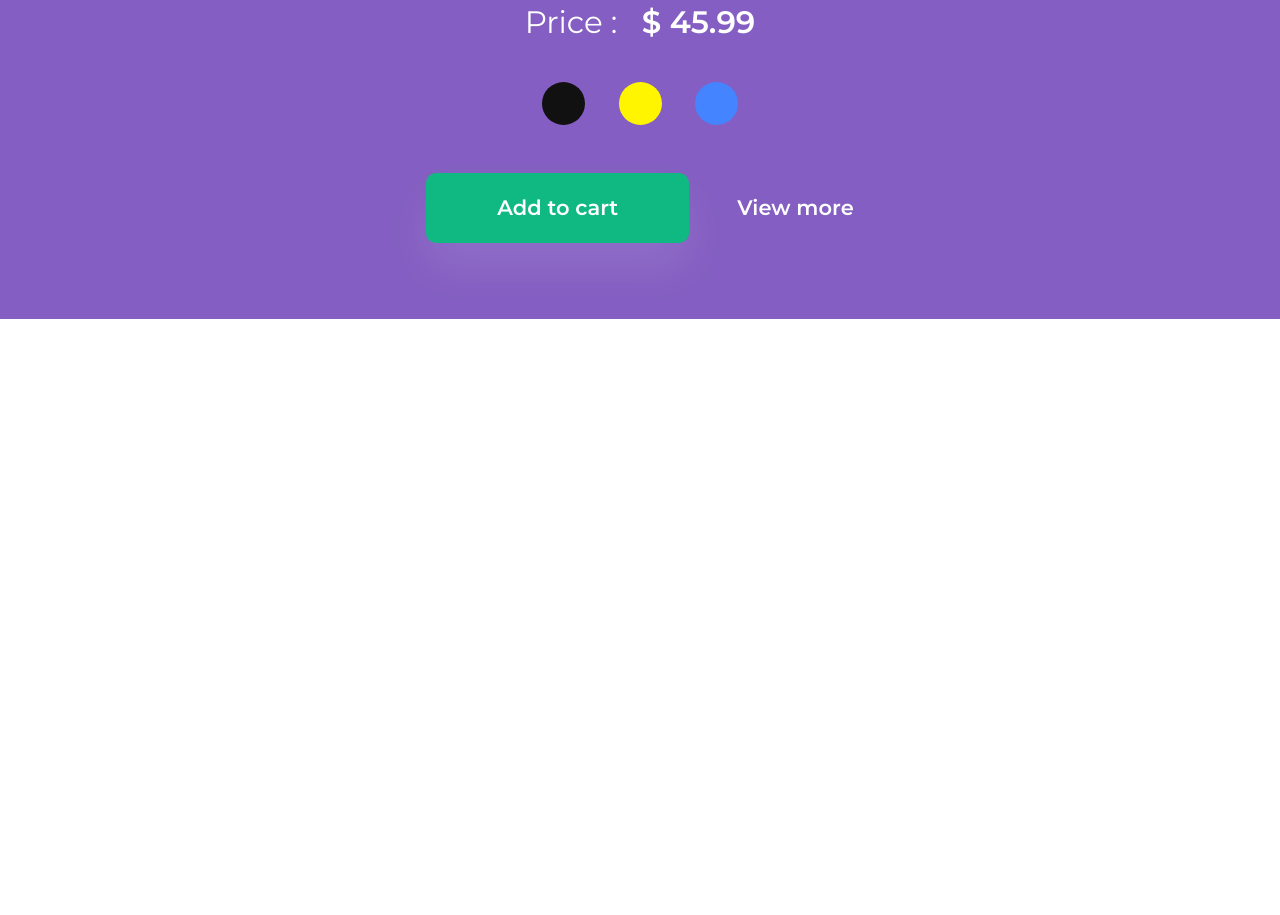
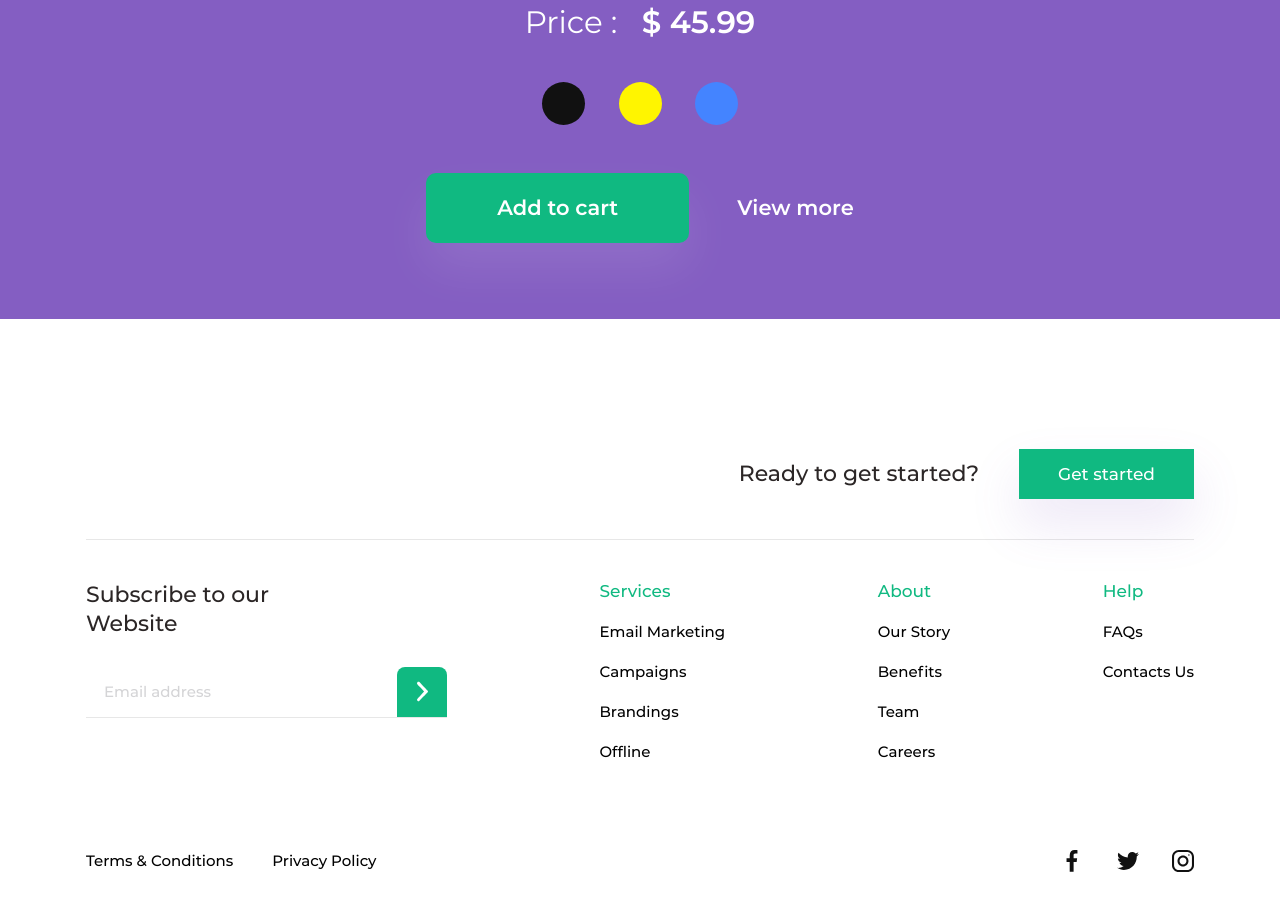
Before and after one commit to ivankprod/mxm-shopper, a plain HTML site: page index.html in a window 1280 px wide. Shown: the part 6320-7235 px from the top of the page. Before the commit the page ends 6639 px from the top, so only its background shows below. Drawn offline with Linux system fonts and the light colour scheme.

Commit message:
feat(layout6): section completed

```diff
--- a/index.html
+++ b/index.html
@@ -717,6 +717,95 @@
 					</div>
 				</div>
 			</section>
+			<footer class="footer">
+				<div class="footer__block footer__block_get-started">
+					<span class="get-started__text">Ready to get started?</span>
+					<button
+						class="button button_color_green get-started__button"
+					>
+						Get started
+					</button>
+				</div>
+				<div class="footer__block footer__block_menu">
+					<div
+						class="footer__block-item footer__block-item_subscribe"
+					>
+						<span class="subscribe-form__title"
+							>Subscribe to our<br />Website</span
+						>
+						<form class="subscribe-form" onsubmit="return false;">
+							<input
+								class="subscribe-form__input"
+								type="text"
+								placeholder="Email address"
+							/>
+							<button class="subscribe-form__button">
+								<img
+									src="./static/svg/arrow.svg"
+									height="21"
+									width="21"
+									draggable="false"
+									alt="subscribe"
+								/>
+							</button>
+						</form>
+					</div>
+					<div class="footer__block-item">
+						<span class="block-item__title">Services</span>
+						<a class="block-item__link" href="#">Email Marketing</a>
+						<a class="block-item__link" href="#">Campaigns</a>
+						<a class="block-item__link" href="#">Brandings</a>
+						<a class="block-item__link" href="#">Offline</a>
+					</div>
+					<div class="footer__block-item">
+						<span class="block-item__title">About</span>
+						<a class="block-item__link" href="#">Our Story</a>
+						<a class="block-item__link" href="#">Benefits</a>
+						<a class="block-item__link" href="#">Team</a>
+						<a class="block-item__link" href="#">Careers</a>
+					</div>
+					<div class="footer__block-item">
+						<span class="block-item__title">Help</span>
+						<a class="block-item__link" href="#">FAQs</a>
+						<a class="block-item__link" href="#">Contacts Us</a>
+					</div>
+				</div>
+				<div class="footer__block footer__block_terms">
+					<div class="footer__block-links">
+						<a href="#" class="block-links__link">Terms & Conditions</a>
+						<a href="#" class="block-links__link">Privacy Policy</a>
+					</div>
+					<div class="footer__block-socials">
+						<a href="#" class="block-socials__icon">
+							<img
+								src="./static/svg/social/facebook.svg"
+								height="22"
+								width="22"
+								draggable="false"
+								alt="facebook"
+							/>
+						</a>
+						<a href="#" class="block-socials__icon">
+							<img
+								src="./static/svg/social/twitter.svg"
+								height="22"
+								width="22"
+								draggable="false"
+								alt="twitter"
+							/>
+						</a>
+						<a href="#" class="block-socials__icon">
+							<img
+								src="./static/svg/social/instagram.svg"
+								height="22"
+								width="22"
+								draggable="false"
+								alt="instagram"
+							/>
+						</a>
+					</div>
+				</div>
+			</footer>
 		</div>
 	</body>
 </html>
--- a/static/styles.css
+++ b/static/styles.css
@@ -248,7 +248,8 @@ p {
 }
 
 .header,
-.content {
+.content,
+.footer {
 	margin: 37px auto 76px auto;
 	padding: 0 86px;
 
@@ -1345,3 +1346,212 @@ p {
 .colors__blue {
 	background: #4484ff;
 }
+
+.footer {
+	margin-bottom: 37px;
+}
+
+.footer__block {
+	display: flex;
+
+	padding: 40px 0;
+}
+
+.footer__block_get-started {
+	justify-content: flex-end;
+	align-items: center;
+
+	padding-top: 93px;
+
+	border-bottom: 1px solid #e7e7e7;
+
+	@media screen and (width <= 767px) {
+		justify-content: center;
+	}
+
+	@media screen and (width <= 400px) {
+		flex-direction: column;
+	}
+}
+
+.get-started__text {
+	font-size: 22px;
+	font-weight: 500;
+}
+
+.get-started__button {
+	height: 50px;
+	width: 175px;
+
+	margin-left: 40px;
+
+	font-size: 17px;
+	font-weight: 500;
+	line-height: 50px;
+
+	border-radius: 0;
+
+	@media screen and (width <= 400px) {
+		margin-top: 30px;
+		margin-left: 0;
+	}
+}
+
+.footer__block_menu {
+	justify-content: space-between;
+	flex-wrap: wrap;
+	gap: 3%;
+}
+
+.footer__block-item {
+	display: flex;
+	flex-direction: column;
+	gap: 20px;
+
+	margin-bottom: 48px;
+}
+
+.footer__block-item_subscribe {
+	@media screen and (width <= 767px) {
+		width: 100%;
+	}
+}
+
+.block-item__title {
+	font-size: 17px;
+	font-weight: 500;
+	line-height: 22px;
+
+	color: var(--color-theme-primary);
+}
+
+.block-item__link {
+	font-size: 15px;
+	font-weight: 500;
+	line-height: 20px;
+}
+
+.subscribe-form {
+	display: flex;
+	align-items: center;
+
+	height: 50px;
+
+	padding-left: 16px;
+	padding-bottom: 1px;
+
+	border-bottom: 1px solid #e7e7e7;
+}
+
+.subscribe-form__title {
+	font-size: 22px;
+	font-weight: 500;
+	line-height: 29px;
+
+	margin-bottom: 10px;
+
+	@media screen and (width <= 400px) {
+		text-align: center;
+	}
+}
+
+.subscribe-form__input {
+	appearance: none;
+
+	width: 289px;
+
+	font: inherit;
+	font-size: 15px;
+	font-weight: 500;
+	line-height: 20px;
+
+	color: #888;
+
+	background: transparent;
+
+	outline: 0;
+	border: 0;
+
+	@media screen and (width <= 1019px) {
+		width: 220px;
+	}
+
+	@media screen and (width <= 767px) {
+		width: 100%;
+	}
+}
+
+.subscribe-form__button {
+	flex-shrink: 0;
+
+	height: 50px;
+	width: 50px;
+
+	margin-left: 6px;
+
+	background: var(--color-theme-primary);
+
+	border-radius: 8px 8px 0px 0px;
+}
+
+.subscribe-form__button img {
+	filter: invert(93%) sepia(100%) saturate(0%) hue-rotate(320deg)
+		brightness(109%) contrast(107%);
+}
+
+.footer__block_terms {
+	padding-top: 0;
+
+	@media screen and (width <= 600px) {
+		flex-direction: column;
+		align-items: center;
+	}
+}
+
+.footer__block_terms,
+.footer__block-socials {
+	justify-content: space-between;
+}
+
+.footer__block-links {
+	display: flex;
+	align-items: center;
+
+	@media screen and (width <= 600px) {
+		margin-bottom: 32px;
+	}
+
+	@media screen and (width <= 400px) {
+		flex-direction: column;
+	}
+}
+
+a.block-links__link {
+	font-size: 15px;
+	font-weight: 500;
+	line-height: 20px;
+
+	white-space: nowrap;
+}
+
+a.block-links__link + a.block-links__link {
+	margin-left: 39px;
+
+	@media screen and (width <= 400px) {
+		margin-left: 0;
+	}
+}
+
+.footer__block-socials {
+	display: flex;
+
+	width: 133px;
+}
+
+a.block-socials__icon {
+	display: flex;
+	align-items: center;
+
+	height: 22px;
+	width: 22px;
+}
```
